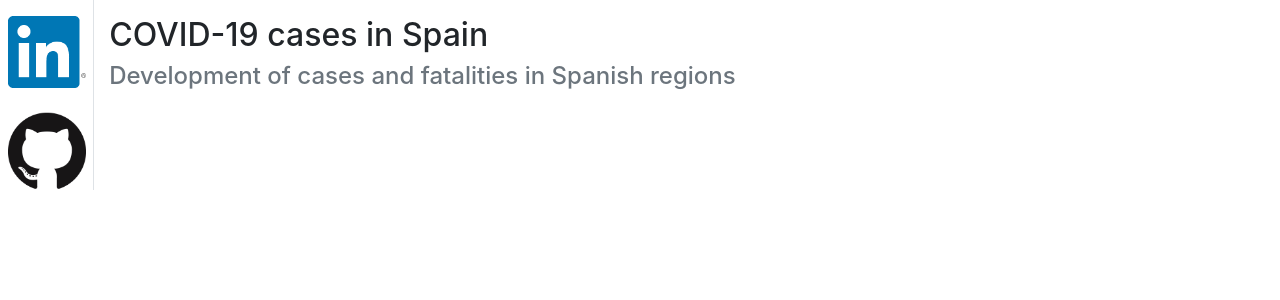
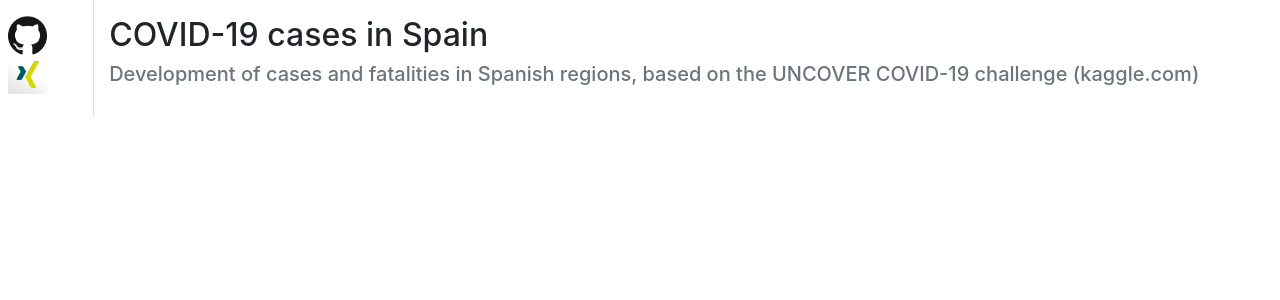
Before and after one commit to christoph1604/Udacity_DataScientist_Project2.1_Dashboard, a Flask app: page / in a window 1280 px wide. Shown: the part 56-356 px from the top of the page. Run offline with Flask 2, Linux system fonts and the light colour scheme; some libraries are stand-ins or nearby versions.

Commit message:
Additional plotly graphs, comments, README

```diff
--- a/webapp/covid_spain_app/templates/index.html
+++ b/webapp/covid_spain_app/templates/index.html
@@ -33,7 +33,7 @@
         <a class="nav-link" href="https://www.kaggle.com/roche-data-science-coalition/uncover">UNCOVER COVID-19 Challenge - kaggle.com</a>
       </li>
       <li class="nav-item">
-        <a class="nav-link" href="https://github.com/christoph1604">My GitHub</a>
+        <a class="nav-link" href="https://github.com/christoph1604">My GitHub profile</a>
       </li>
     </ul>
   </div>
@@ -45,11 +45,11 @@
     <!--social media buttons column-->
     <div class="col-1 border-right">
         <div id="follow-me" class="mt-3">
-            <a href="#">
-                <img src="/static/img/linkedinlogo.png" alt="linkedin" class="img-fluid mb-4 ml-2">
+			<a href="https://github.com/christoph1604">
+                <img src="/static/img/githublogo.png" alt="github" class="img-fluid ml-2" style="max-width: 50%">
             </a>
-            <a href="https://github.com/christoph1604">
-                <img src="/static/img/githublogo.png" alt="github" class="img-fluid ml-2">
+            <a href="https://www.xing.com/profile/Christoph_Wagner143">
+                <img src="/static/img/xinglogo.png" alt="xing" class="img-fluid mb-4 ml-2" style="max-width: 50%">
             </a>
         </div>
     </div>
@@ -61,7 +61,7 @@
         <div id="middle-info" class="mt-3">
 
             <h2 id="tag-line">COVID-19 cases in Spain</h2>
-            <h4 id="tag-line" class="text-muted">Development of cases and fatalities in Spanish regions</h4>
+            <h5 id="tag-line" class="text-muted">Development of cases and fatalities in Spanish regions, based on the UNCOVER COVID-19 challenge (kaggle.com)</h4>
 
         </div>
 
@@ -97,7 +97,7 @@
 </div>
 
 <!--footer section-->
-<div id="footer" class="container"></div>
+<div id="footer" class="container mb-6"></div>
 
 </body>
 
--- a/webapp/wrangling_scripts/wrangle_data.py
+++ b/webapp/wrangling_scripts/wrangle_data.py
@@ -1,30 +1,51 @@
 import pandas as pd
 import plotly.graph_objs as go
 
-# Use this file to read in your data and prepare the plotly visualizations. The path to the data files are in
-# `data/file_name.csv`
+# Read in the preprocessed dataset containing COVID-19 cases in the Spanish regions
+# Contains small transformations to fit the data to the format required by the plotly methods
 
 def return_figures():
     """Creates four plotly visualizations
-
     Args:
         None
-
     Returns:
         list (dict): list containing the four plotly visualizations
-
     """
 
     df = pd.read_csv("./data/covid19-spain-cases_transformed.csv")
+    figures = []
+
+    # Graph 1: Development of COVID-19 cases in Spain (sum)
+    graph_one = []
+    df_sum = df.groupby("Date").sum().Cases
+    x_val = df_sum.index.to_list()
+    y_val = df_sum.to_list()
+
+    graph_one.append(
+          go.Scatter(
+          x = x_val,
+          y = y_val,
+          mode = 'lines'
+          )
+        )
+
+    layout_one = dict(title = 'Development of COVID-19 cases in Spain',
+        xaxis = dict(title = 'Date'),
+        yaxis = dict(title = 'Number of cases'),
+    )
+
+    figures.append(dict(data=graph_one, layout=layout_one))
+
+
+    # Graph 2: Development of COVID-19 cases in Spanish regions
+    graph_two = []
     regionList = df.Region.unique().tolist()
-
-    graph_one = []
 
     for region in regionList:
         x_val = df[df["Region"] == region].Date.tolist()
         y_val = df[df["Region"] == region].Cases.tolist()
 
-        graph_one.append(
+        graph_two.append(
           go.Scatter(
           x = x_val,
           y = y_val,
@@ -33,13 +54,51 @@ def return_figures():
           )
         )
 
-    layout_one = dict(title = 'Development of COVID-19 cases in Spanish regions',
+    layout_two = dict(title = 'Development of COVID-19 cases in Spanish regions',
         xaxis = dict(title = 'Date'),
         yaxis = dict(title = 'Number of cases'),
         )
 
+    figures.append(dict(data=graph_two, layout=layout_two))
 
-    figures = []
-    figures.append(dict(data=graph_one, layout=layout_one))
+
+    # Graph 3: Number of COVID-19 cases in Spanish regions at 29/04/2020 (bar plot)
+    graph_three = []
+    df_newest=df[df["Date"]=="2020-04-29"].sort_values(by=["Cases"], ascending=False)
+    x_val= df_newest["Region"]
+    y_val= df_newest["Cases"]
+
+    graph_three.append(
+          go.Bar(
+          x = x_val,
+          y = y_val
+          )
+        )
+
+    layout_three = dict(title = 'Count of COVID-19 cases in Spanish regions at 29/04/2020',
+        xaxis = dict(title = 'Region'),
+        yaxis = dict(title = 'Number of cases'),
+        )
+
+    figures.append(dict(data=graph_three, layout=layout_three))
+
+    # Graph 4: Number of COVID-19 related fatalities in Spanish regions at 29/04/2020 (pie plot)
+    graph_four = []
+    df_fatality=df[df["Date"]=="2020-04-29"].sort_values(by=["Dead"], ascending=False)
+    x_val= df_fatality["Region"]
+    y_val= df_fatality["Dead"]
+
+    graph_four.append(
+          go.Pie(
+          labels = x_val,
+          values = y_val
+          )
+        )
+
+    graph_four_margin=dict(l=40, r=40, b=140, t=40, pad=0 )
+
+    layout_four = dict(title = 'Count of COVID-19 fatalities in Spanish regions at 29/04/2020', margin=graph_four_margin)
+
+    figures.append(dict(data=graph_four, layout=layout_four))
 
     return figures
```
Also changed, not shown: README.md (added), webapp/covid_spain_app/static/img/xinglogo.png (added).
